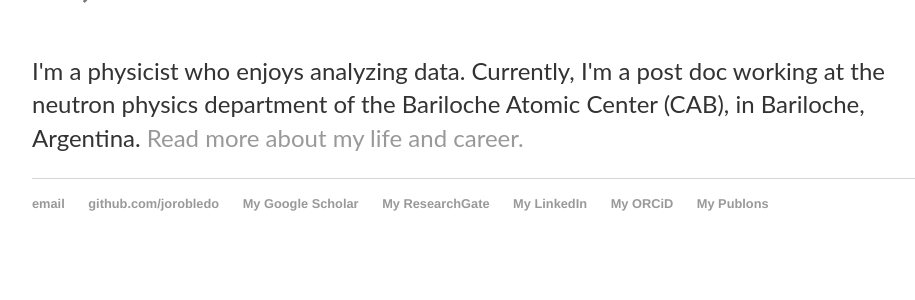
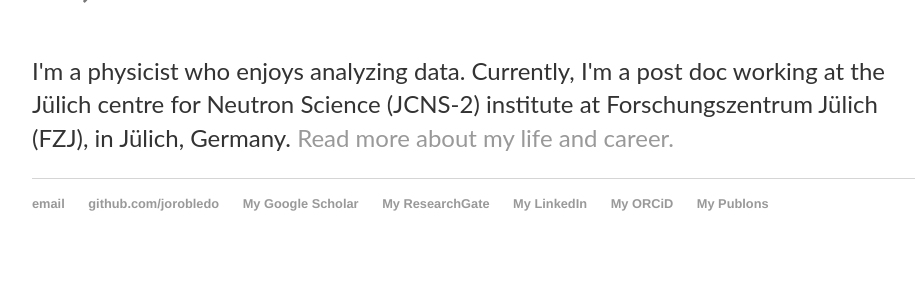
Before and after one commit to jorobledo/jorobledo.github.io, a Jekyll site: the page built from index.html, in a window 1280 px wide, cut to the strip 275-960 px from the top of the page. Shown: the top 300 px of the strip, without its empty margins (160-1075 px from the left). Built offline with Jekyll 4.4.1, drawn with Linux system fonts in a browser that asks for light colours.

Commit message:
Update index.html

```diff
--- a/index.html
+++ b/index.html
@@ -12,8 +12,7 @@ title: Jose I. Robledo's personal page
 
 	<div>
 		<p>I'm a physicist who enjoys analyzing data. Currently,
-			I'm a post doc working at the neutron physics department of the
-			Bariloche Atomic Center (CAB), in Bariloche, Argentina.
+			I'm a post doc working at the Jülich centre for Neutron Science (JCNS-2) institute at Forschungszentrum Jülich (FZJ), in Jülich, Germany.
 			<a href="/about">Read more about my life and career.</a>
 		</p>
 
```
